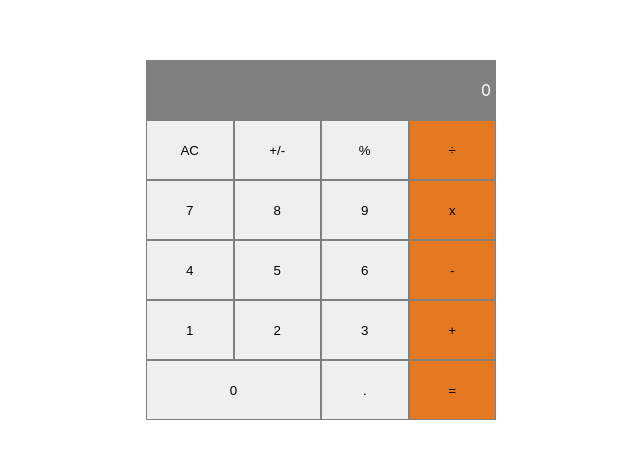
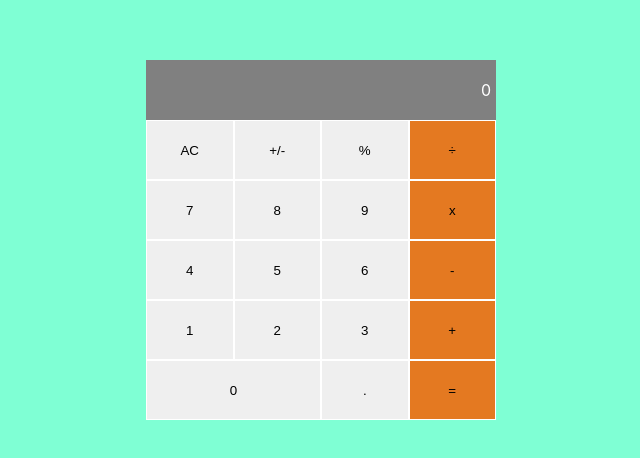
Before and after one commit to Fahim-Khan-P/math-magician-1, a React (Create React App) app: page / in a window 1280 px wide. Shown: the part 160-618 px from the top of the page, without its empty margins (319-959 px from the left). Built offline with nearby package versions, Linux system fonts and the light colour scheme.

Commit message:
Add background color

```diff
--- a/src/components/calculator.css
+++ b/src/components/calculator.css
@@ -3,6 +3,7 @@ body {
   justify-content: center;
   align-items: center;
   height: 100vh;
+  background-color: aquamarine;
 }
 
 .screen {
@@ -24,7 +25,7 @@ body {
 }
 
 button {
-  border: 1px solid gray;
+  border: 1px solid rgb(255, 255, 255);
   cursor: pointer;
 }
 
```
